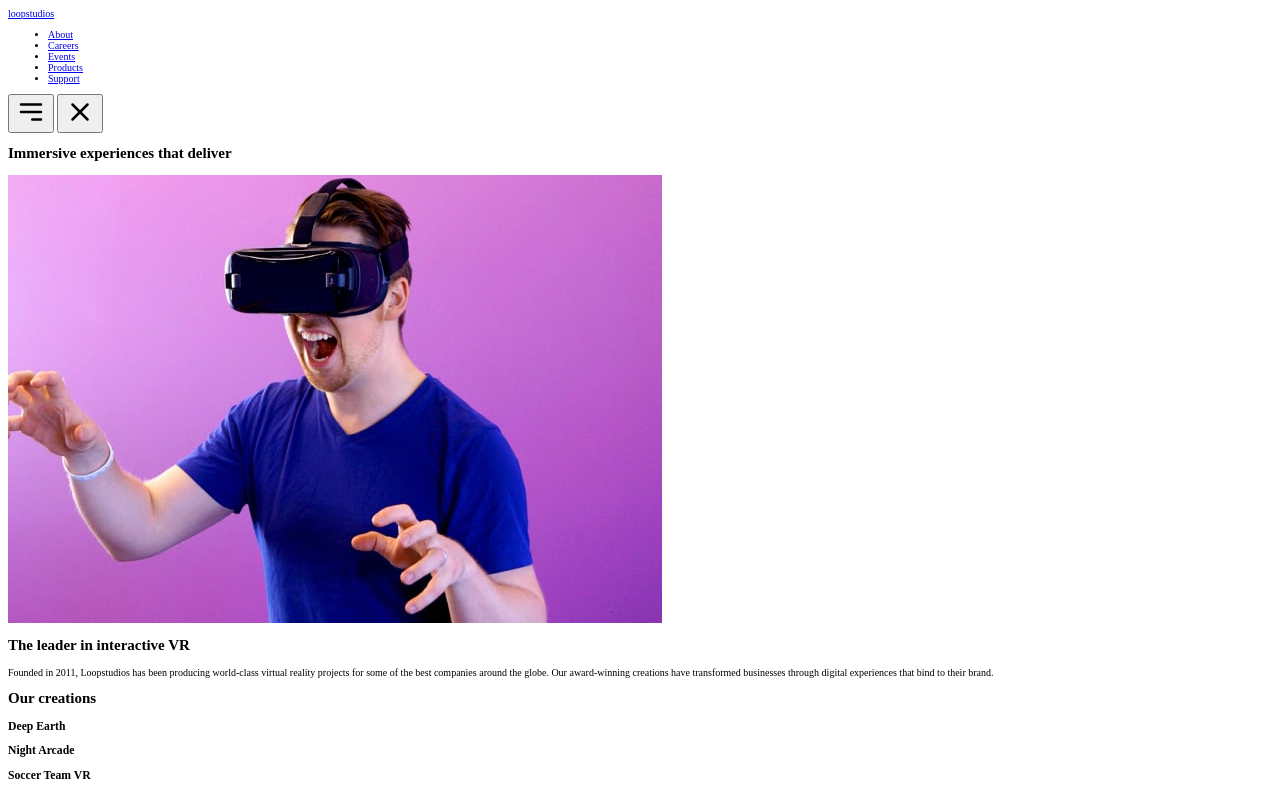
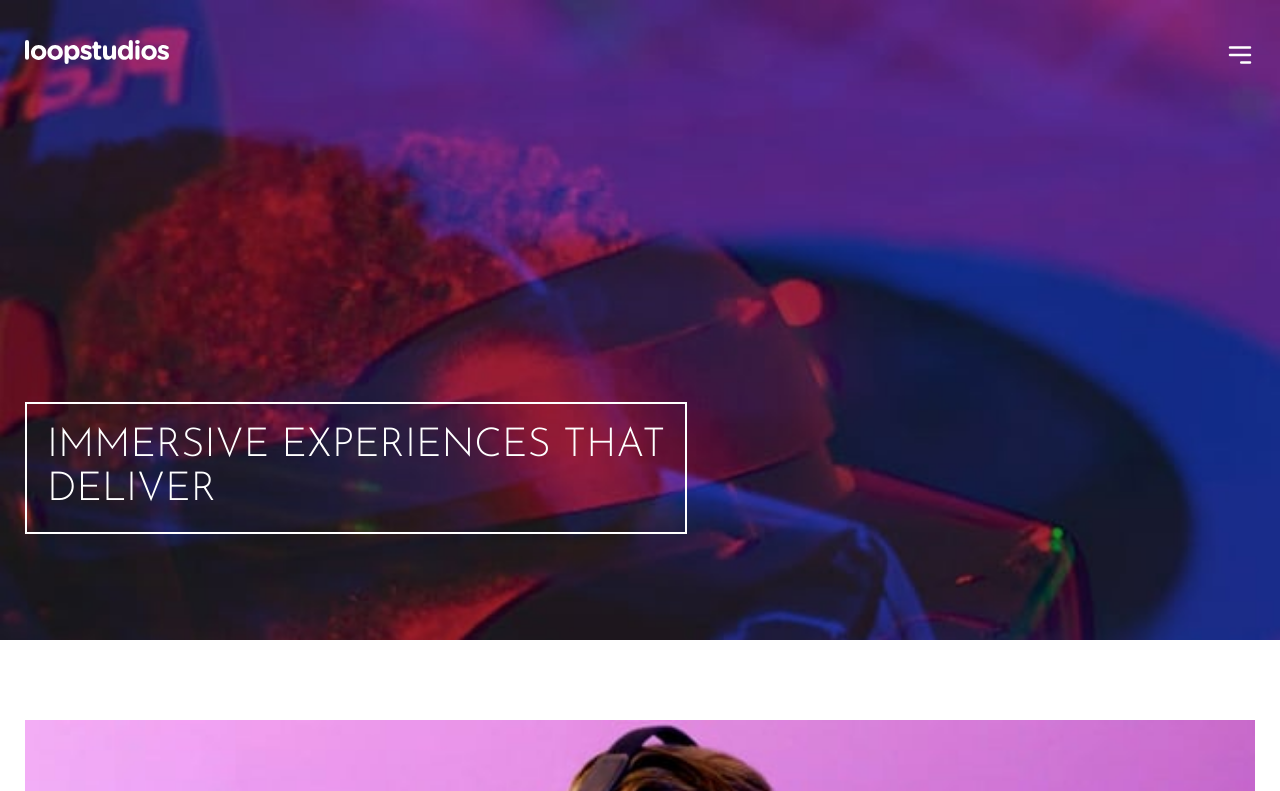
Before and after one commit to placeteno/loopstudios, a plain HTML site: page index.html in a window 1280 px wide. Shown: the top 791 px of the page. Drawn offline with Linux system fonts and the light colour scheme.

Commit message:
Header, hero and about completed

```diff
--- /dev/null
+++ b/css/styles.css
@@ -0,0 +1,189 @@
+/*
+- Mobile: 375px
+- Desktop: 1440px
+
+- Font size: 15px
+*/
+
+:root {
+  --dark-gray: hsl(0, 0%, 55%);
+  --very-dark-gray: hsl(0, 0%, 41%);
+}
+
+* {
+  padding: 0;
+  margin: 0;
+}
+
+html {
+  font-size: 62.5%;
+}
+
+body {
+  font-family: 'Alata', sans-serif;
+  position: relative;
+}
+
+/* ==================
+    GENERAL STYLES
+  =================== */
+
+.container {
+  padding: 0 2.5rem;
+  margin-bottom: 8rem;
+}
+
+.grid {
+  display: grid;
+}
+
+a {
+  text-decoration: none;
+  color: black;
+}
+
+ul {
+  list-style: none;
+}
+
+.subheading {
+  text-transform: uppercase;
+  font-family: 'Josefin Sans', sans-serif;
+  font-size: 3rem;
+  font-weight: 300;
+  color: var(--very-dark-gray);
+  text-align: center;
+}
+
+/* ==================
+    HEADER & NAV
+  =================== */
+
+.header {
+  padding-top: 4rem;
+  display: flex;
+  justify-content: space-between;
+  background-image: url(/images/mobile/image-hero.jpg);
+  background-size: cover;
+  background-repeat: no-repeat;
+  height: 60rem;
+
+}
+
+.logo-link img {
+  width: 75%;
+}
+
+.main-nav {}
+
+.nav-items {
+  display: none;
+}
+
+.nav-item {}
+
+.nav-link {
+  color: white;
+}
+
+.nav-icon {
+  width: 3rem;
+  color: white;
+}
+
+.nav-btn {
+  border: none;
+  background: none;
+}
+
+.open-mobile-menu {}
+
+.close-mobile-menu {
+  display: none;
+}
+
+/* ==================
+    HERO SECTION
+  =================== */
+
+.hero-section {
+  height: 60rem;
+  position: absolute;
+  top: 22%;
+  left: 0;
+  transform: translateY(-22%);
+}
+
+.hero-title {
+  font-family: 'Josefin Sans', sans-serif;
+  font-size: 4rem;
+  font-weight: 300;
+  text-transform: uppercase;
+  line-height: 1.1;
+  color: white;
+  border: 2px solid white;
+  padding: 2rem;
+}
+
+/* ==================
+    ABOUT SECTION
+  =================== */
+
+article {
+  gap: 3rem;
+}
+
+.about-section__img img {
+  width: 100%;
+}
+
+.about-section__textbox {
+  display: flex;
+  flex-direction: column;
+  gap: 2rem;
+  padding: 2rem;
+  text-align: center;
+}
+
+.about-section__text {
+  font-size: 1.5rem;
+  color: var(--dark-gray);
+  line-height: 1.7;
+}
+
+/* ==================
+    CREATIONS SECTION
+  =================== */
+
+.creations-section {}
+
+.creations-items {
+  gap: 2rem;
+}
+
+.creation-item {
+  position: relative;
+}
+
+.creation-item img {
+  position: absolute;
+  width: 100%;
+}
+
+.creation-item__title {
+  color: white;
+  text-transform: uppercase;
+}
+
+/* ==================
+    FOOTER
+  =================== */
+
+.attribution {
+  font-size: 11px;
+  text-align: center;
+}
+
+.attribution a {
+  color: hsl(228, 45%, 44%);
+}
--- a/index.html
+++ b/index.html
@@ -3,7 +3,6 @@
   <head>
     <meta charset="UTF-8" />
     <meta name="viewport" content="width=device-width, initial-scale=1.0" />
-    <!-- displays site properly based on user's device -->
 
     <link
       rel="icon"
@@ -13,29 +12,19 @@
     />
 
     <title>Frontend Mentor | Loopstudios landing page</title>
-
-    <!-- Feel free to remove these styles or customise in your own stylesheet 👍 -->
-    <style>
-      html {
-        font-size: 62.5%;
-      }
-
-      .attribution {
-        font-size: 11px;
-        text-align: center;
-      }
-      .attribution a {
-        color: hsl(228, 45%, 44%);
-      }
-
-      .nav-icon {
-        width: 3rem;
-      }
-    </style>
+    <link rel="preconnect" href="https://fonts.googleapis.com" />
+    <link rel="preconnect" href="https://fonts.gstatic.com" crossorigin />
+    <link
+      href="https://fonts.googleapis.com/css2?family=Alata&family=Josefin+Sans:wght@300&display=swap"
+      rel="stylesheet"
+    />
+    <link rel="stylesheet" href="./css/styles.css" />
   </head>
   <body>
-    <header class="header">
-      <div class="main-logo"><a href="#" class="logo-link">loopstudios</a></div>
+    <header class="header container">
+      <a href="#" class="logo-link"
+        ><img src="./images/logo.svg" alt="Main logo"
+      /></a>
       <nav class="main-nav">
         <ul class="nav-items">
           <li class="nav-item"><a href="#" class="nav-link">About</a></li>
@@ -44,7 +33,7 @@
           <li class="nav-item"><a href="#" class="nav-link">Products</a></li>
           <li class="nav-item"><a href="#" class="nav-link">Support</a></li>
         </ul>
-        <button type="button" class="open-mobile-menu">
+        <button type="button" class="nav-btn open-mobile-menu">
           <svg
             xmlns="http://www.w3.org/2000/svg"
             class="nav-icon"
@@ -60,7 +49,7 @@
             />
           </svg>
         </button>
-        <button type="button" class="close-mobile-menu">
+        <button type="button" class="nav-btn close-mobile-menu">
           <svg
             xmlns="http://www.w3.org/2000/svg"
             class="nav-icon"
@@ -81,10 +70,13 @@
 
     <main>
       <section class="hero-section">
-        <h1 class="hero-title">Immersive experiences that deliver</h1>
+        <div class="container">
+          <h1 class="hero-title">Immersive experiences that <br />deliver</h1>
+        </div>
       </section>
+
       <section class="about-section">
-        <article class="container">
+        <article class="container grid">
           <div class="about-section__img">
             <img
               src="/images/mobile/image-interactive.jpg"
@@ -106,9 +98,17 @@
         <h2 class="subheading">Our creations</h2>
         <div class="creations-items container grid">
           <div class="creation-item">
+            <img
+              src="./images/mobile/image-deep-earth.jpg"
+              alt="Planet Earth from Space"
+            />
             <h3 class="creation-item__title">Deep Earth</h3>
           </div>
           <div class="creation-item">
+            <img
+              src="./images/mobile/image-night-arcade.jpg"
+              alt="Planet Earth from Space"
+            />
             <h3 class="creation-item__title">Night Arcade</h3>
           </div>
           <div class="creation-item">
```
Also changed, not shown: 1 other file.
